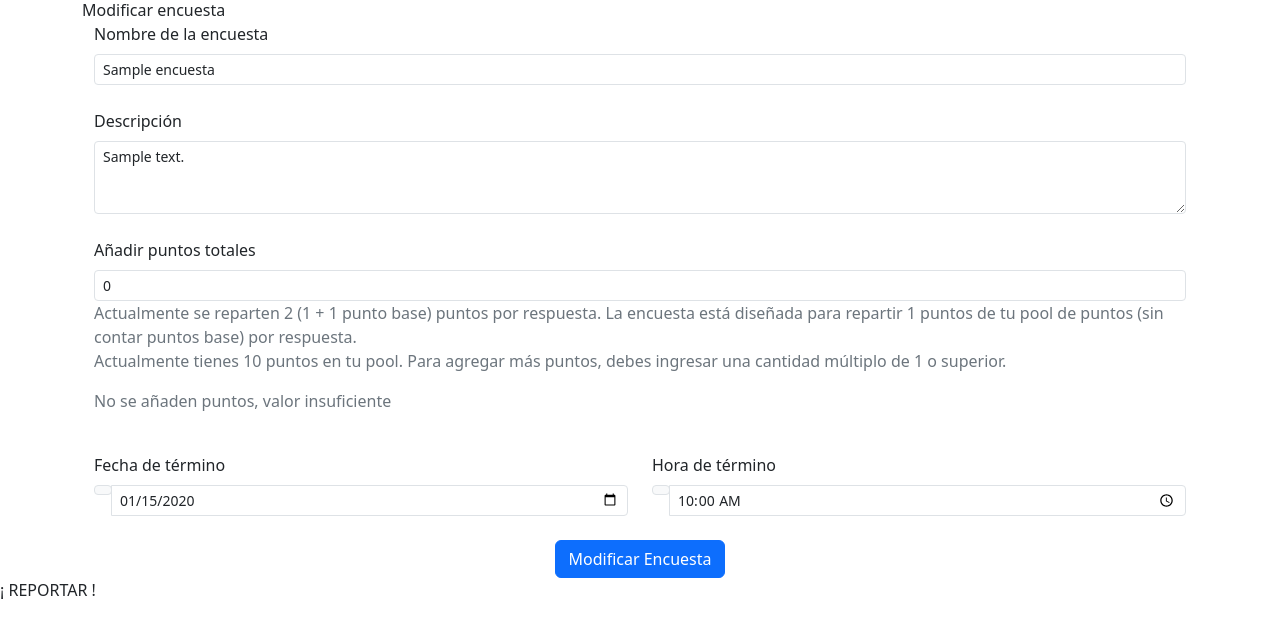
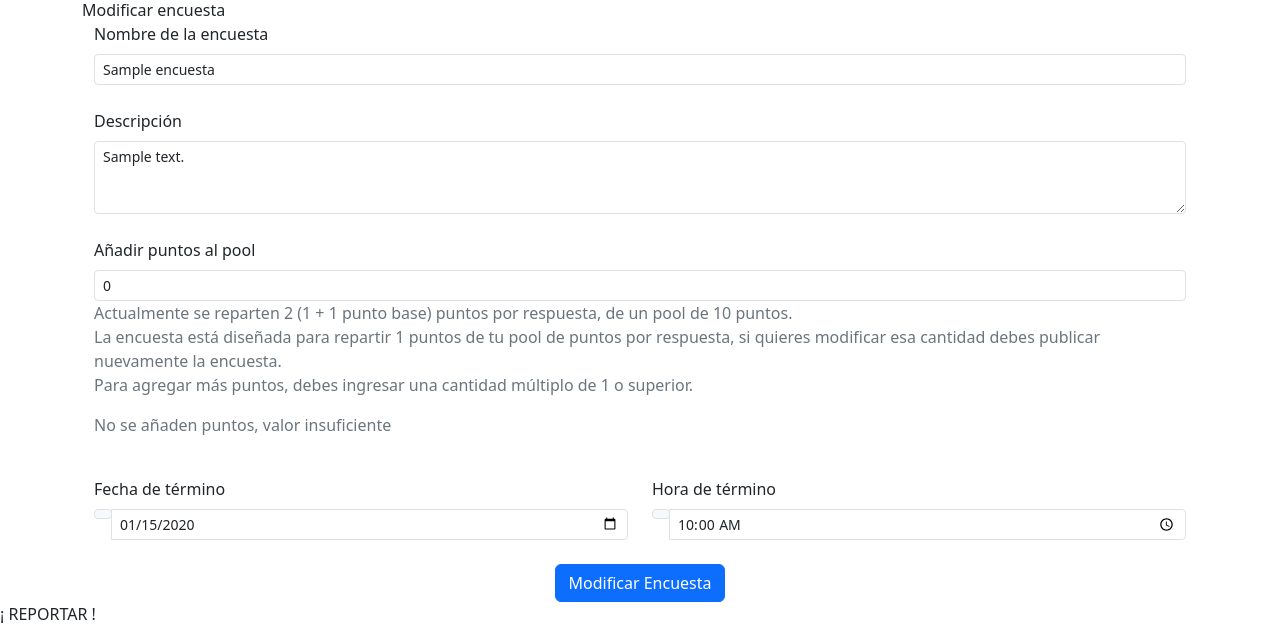
Before and after one commit to Cofra0/sistema-de-participacion-del-estudiantado, a Django app: template app/encuestas/templates/encuestas/modificar_encuesta.html in a window 1280 px wide. Shown: the part 815-1441 px from the top of the page. Before the commit the page ends 1414 px from the top, so only its background shows below. Run offline with Django 4.2, Linux system fonts and the light colour scheme; tables that the repository leaves empty hold one stand-in row (values such as "Sample post"); the template is opened without the code that fills it: values that come from a table or form of the project are taken from there, most other values are stand-ins (such as "Sample title", 1, 10 or a date in 2020); some libraries are stand-ins or nearby versions.

Commit message:
Mejor feedback al añadir puntos

```diff
--- a/app/encuestas/templates/encuestas/modificar_encuesta.html
+++ b/app/encuestas/templates/encuestas/modificar_encuesta.html
@@ -57,19 +57,20 @@
             <div class="container mb-4">
                 <div class="row">
                     <div class="col-sm" id="div-puntos">
-                        <label for="puntos" class="form-label">Añadir puntos totales</label>
+                        <label for="puntos" class="form-label">Añadir puntos al pool</label>
                         <input value="0" class="form-control form-control-sm {{addattr.puntos}}" type="number" min="0" max="{{puntos}}" name="puntos" id="puntos" required onchange="currentPoints()">
                         <div id="error-puntos" class="invalid-feedback">{{errores.puntos}}</div>
                         <div class="text-secondary"><p>
-                             Actualmente se reparten {{encuesta.reward_points}}
+
                              {%if encuesta.puntos_totales > 0 %}
-                             ({{encuesta.puntos_encuesta}} + 1 punto base) puntos por respuesta.
+                             Actualmente se reparten  {{encuesta.reward_points}}  ({{encuesta.puntos_encuesta}} + 1 punto base) puntos por respuesta, de un pool de {{encuesta.puntos_totales}} puntos.
                              {%else%}
-                             (1 punto base) puntos por respuesta.
+                             Actualmente se reparte 1 punto base por respuesta, ya que tienes {{encuesta.puntos_totales}} puntos en tu pool.
                              {%endif%}
-                              La encuesta está diseñada para repartir {{encuesta.puntos_encuesta}} puntos de tu pool de puntos (sin contar puntos base) por respuesta.
+
+                             <br>
+                              La encuesta está diseñada para repartir {{encuesta.puntos_encuesta}} puntos de tu pool de puntos por respuesta, si quieres modificar esa cantidad debes publicar nuevamente la encuesta.
                               <br>
-                               Actualmente tienes {{encuesta.puntos_totales}} puntos en tu pool.
                               Para agregar más puntos, debes ingresar una cantidad múltiplo de {{encuesta.puntos_encuesta}} o superior.</p>
                              <p id='add-points'></p></div>
                         </div>
--- a/app/encuestas/views.py
+++ b/app/encuestas/views.py
@@ -235,7 +235,6 @@ def mis_encuestas(request):
     puntos_ganados = respondidas.aggregate(Sum("puntos"))
     pg_num = puntos_ganados["puntos__sum"]
     puntos_ganados["puntos__sum"] = pg_num if pg_num is not None else 0
-    print(pg_num)
     cantidad_respondidas = respondidas.count()
     cantidad_publicadas = publicadas.count()
 
```
